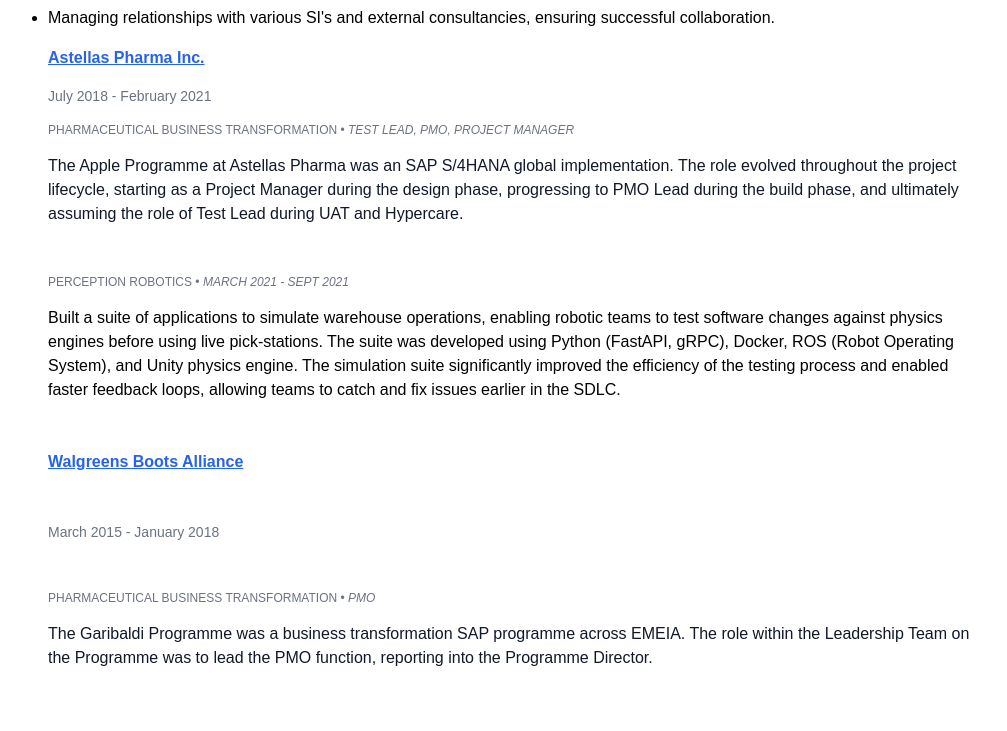
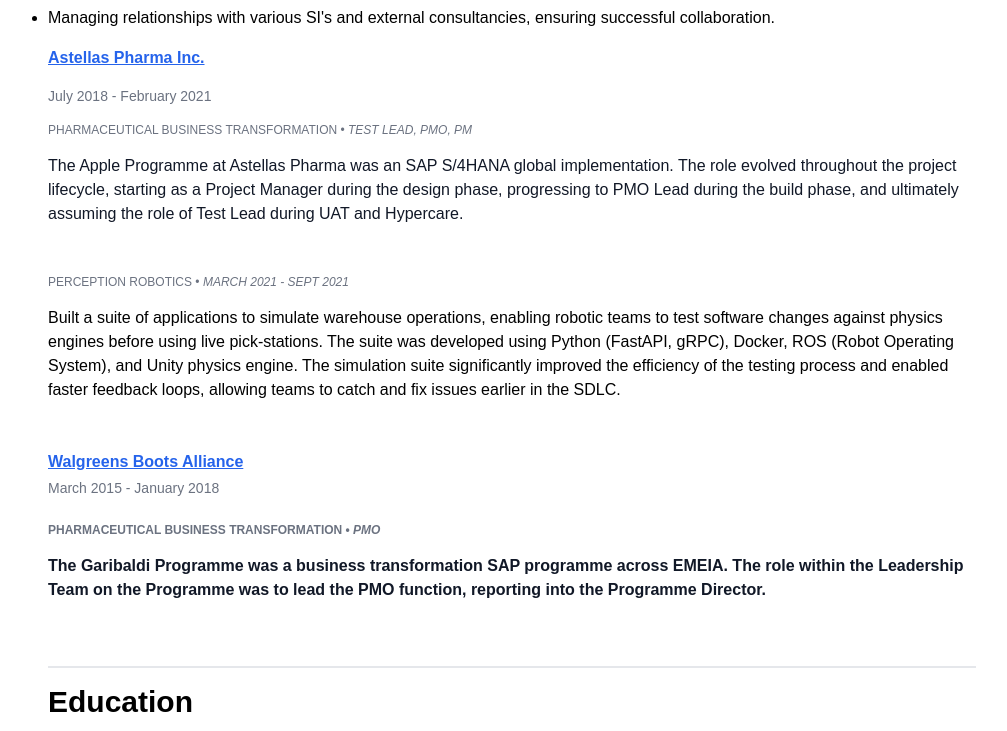
Before and after one commit to lauren11xx/lauren11xx.github.io, a website: page index.html in a window 1280 px wide. Shown: the part 900-1631 px from the top of the page, without its empty margins (128-1135 px from the left). Drawn offline with Linux system fonts and the light colour scheme; a web font is replaced by a local one.

Commit message:
Update index.html

```diff
--- a/index.html
+++ b/index.html
@@ -5,7 +5,7 @@
     <meta http-equiv="X-UA-Compatible" content="IE=edge" />
     <meta name="viewport" content="width=device-width, initial-scale=1.0" />
     <meta name="theme-color" content="#ffffff" />
-    <title>Lauren Paige Wheatley - Fill in blank</title>
+    <title>Lauren Paige Wheatley </title>
     <meta
       name="description"
       content="
@@ -164,7 +164,7 @@
               <ul class="mt-6 space-y-12">
                 <li class="space-y-4">
                   <h4 class="text-xs uppercase text-gray-500">
-                    Pharmaceutical Business Transformation &#x2022; <em> Test Lead, PMO, Project Manager </em>
+                    Pharmaceutical Business Transformation &#x2022; <em> Test Lead, PMO, PM </em>
                   </h4>
                   <p class="text-ms text-gray-900 leading-6">
                    The Apple Programme at Astellas Pharma was an SAP S/4HANA global implementation. The role evolved throughout the project lifecycle, starting as a Project Manager during the design phase, progressing to PMO Lead during the build phase, and ultimately assuming the role of Test Lead during UAT and Hypercare.
@@ -191,12 +191,10 @@
                   href="https://www.walgreensbootsalliance.com"
                   class="underline hover:text-black"
                   >Walgreens Boots Alliance</a
-              >
               </h3>
               <p class="text-gray-500 font-medium text-sm mt-1">
                 March 2015 - January 2018
-              </p>
-              <ul class="mt-6 space-y-12">
+                <ul class="mt-6 space-y-12">
                 <li class="space-y-4">
                   <h4 class="text-xs uppercase text-gray-500">
                     Pharmaceutical Business Transformation &#x2022; <em> PMO </em>
@@ -224,6 +222,7 @@
                 target="_blank"
                 class="text-md text-blue-600 font-semibold underline hover:text-black"
                 >MSc Major Programme Management</a
+                 Obtained Scholarship for Inspiring Women
               >
                          </li>
             <li class="space-y-1">
@@ -233,6 +232,7 @@
               <p class="text-sm text-gray-500 font-medium">2015-2018</p>
               <p class="text-md text-gray-900">
                 BA Hons Business Management
+                </li>
                 2:1 - Dissertation 'Investigating Virtual and Hybrid Working'
               </p>
             </li>
```
